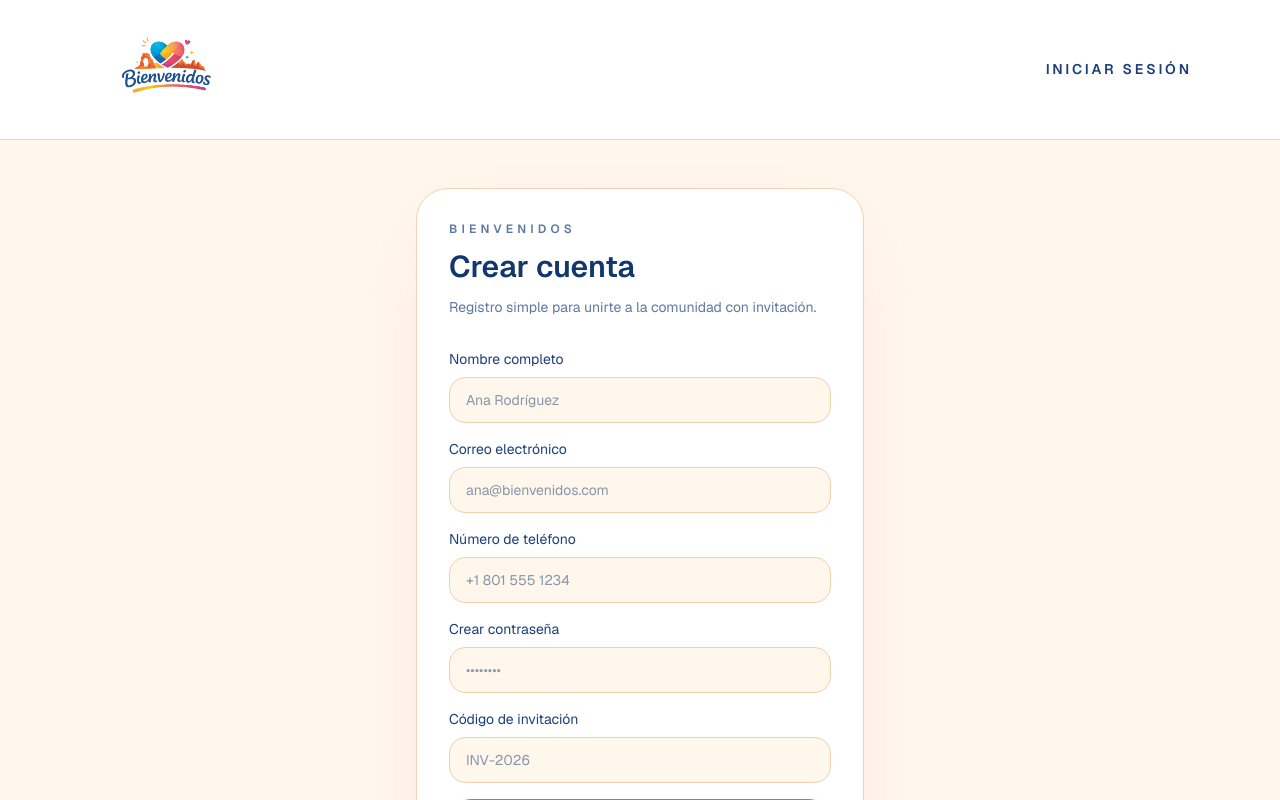
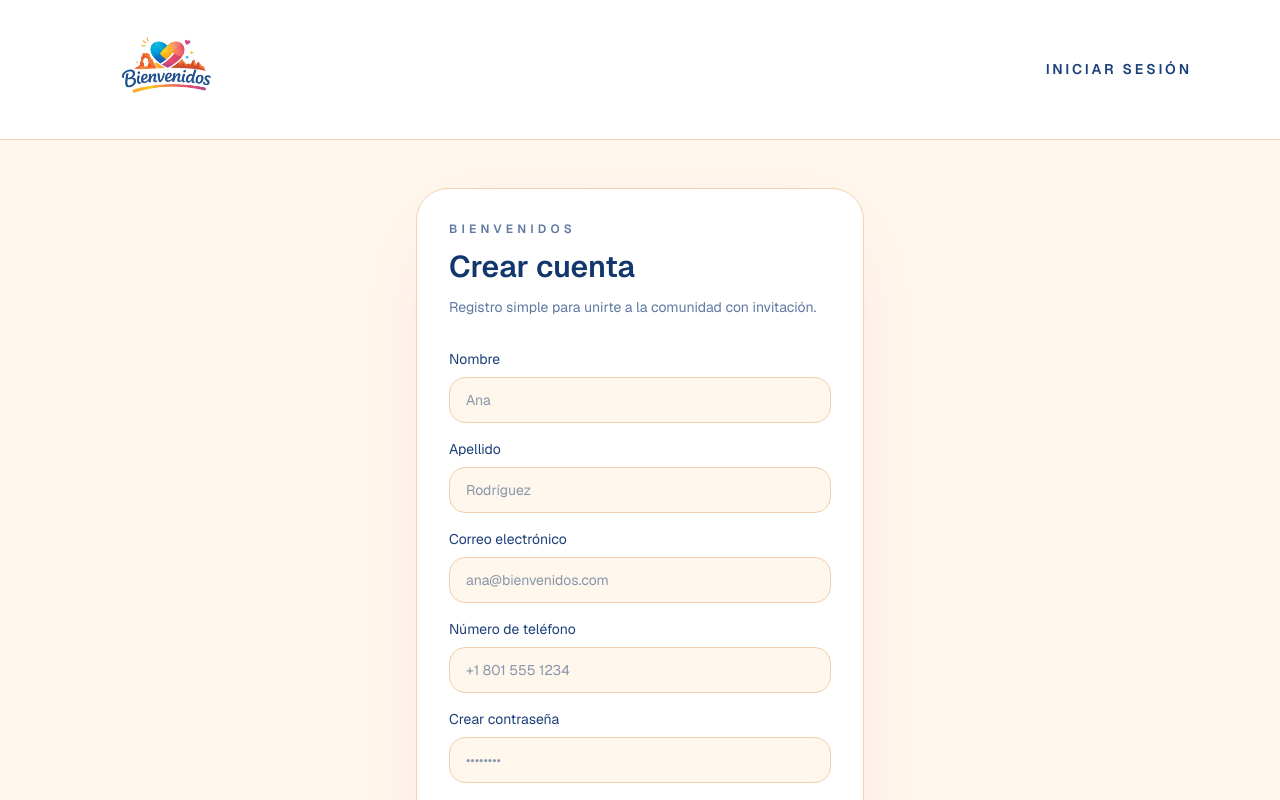
Before and after one commit to WSBienVenidos/BienVenidos, a Next.js app in the folder frontend/: page /sign-in in a window 1280 px wide. Shown: the top 800 px of the page. Built offline with nearby package versions, Linux system fonts and the light colour scheme; no server answers.

Commit message:
sign in fields

```diff
--- a/frontend/src/app/sign-in/page.tsx
+++ b/frontend/src/app/sign-in/page.tsx
@@ -11,7 +11,8 @@ export default function SignInPage() {
   // Initialize state variables for BACK END
 
   const router = useRouter();
-  const [name, setName] = useState("");
+  const [firstName, setFirstName] = useState("");
+  const [lastName, setLastName] = useState("");
   const [phone, setPhone] = useState("");
   const [email, setEmail] = useState("");
   const [password, setPassword] = useState("");
@@ -64,13 +65,25 @@ export default function SignInPage() {
 
         <form className="mt-8 space-y-4" onSubmit={(e) => e.preventDefault()}>
           <label className="block text-sm text-[#1b3f7a]">
-            Nombre completo
+            Nombre
             <input
-              value={name}
-              onChange={(e) => setName(e.target.value)}
+              value={firstName}
+              onChange={(e) => setFirstName(e.target.value)}
               className="mt-2 w-full rounded-2xl border border-[#f1d0ae] bg-[#fff6ec] px-4 py-3 text-sm text-[#12376c] outline-none ring-2 ring-transparent transition focus:ring-[#e4528c]/40"
-              placeholder="Ana Rodríguez"
+              placeholder="Ana"
               type="text"
+              autoComplete="given-name"
+            />
+          </label>
+          <label className="block text-sm text-[#1b3f7a]">
+            Apellido
+            <input
+              value={lastName}
+              onChange={(e) => setLastName(e.target.value)}
+              className="mt-2 w-full rounded-2xl border border-[#f1d0ae] bg-[#fff6ec] px-4 py-3 text-sm text-[#12376c] outline-none ring-2 ring-transparent transition focus:ring-[#e4528c]/40"
+              placeholder="Rodríguez"
+              type="text"
+              autoComplete="family-name"
             />
           </label>
           <label className="block text-sm text-[#1b3f7a]">
```
